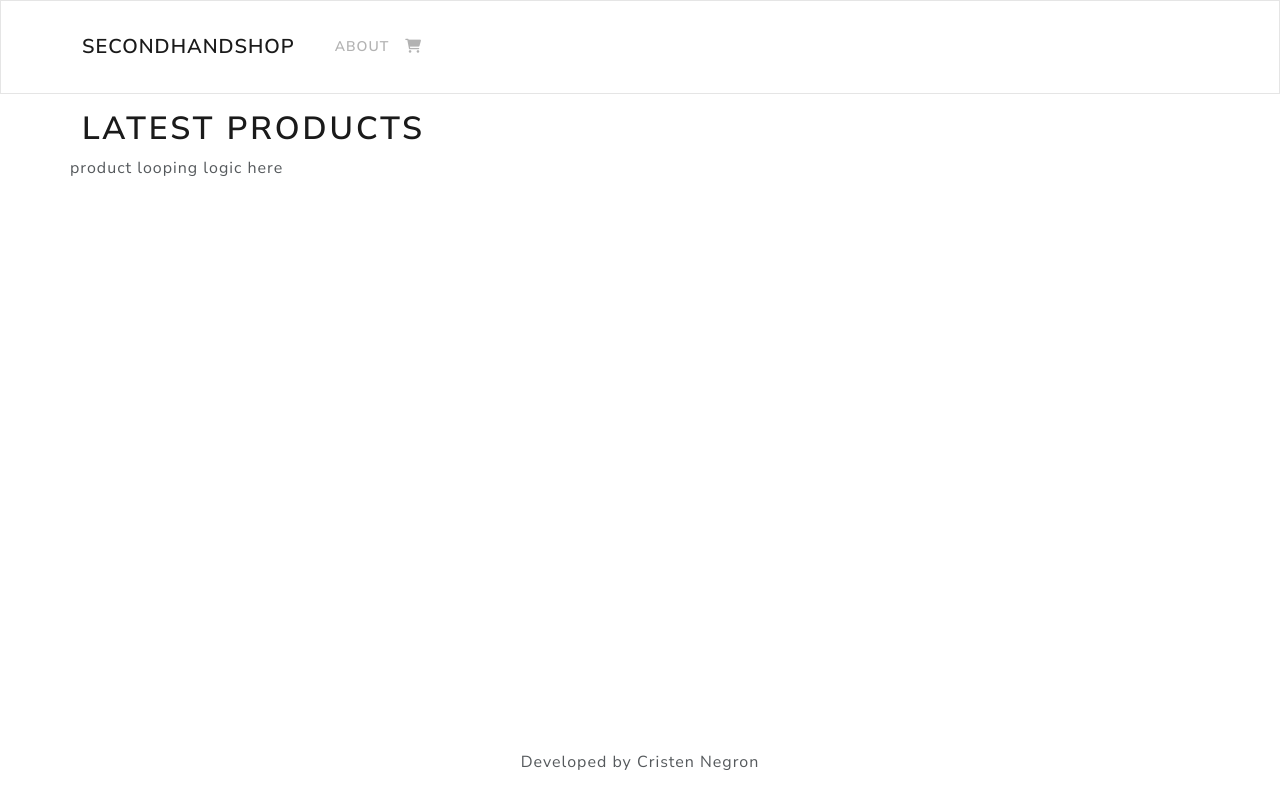
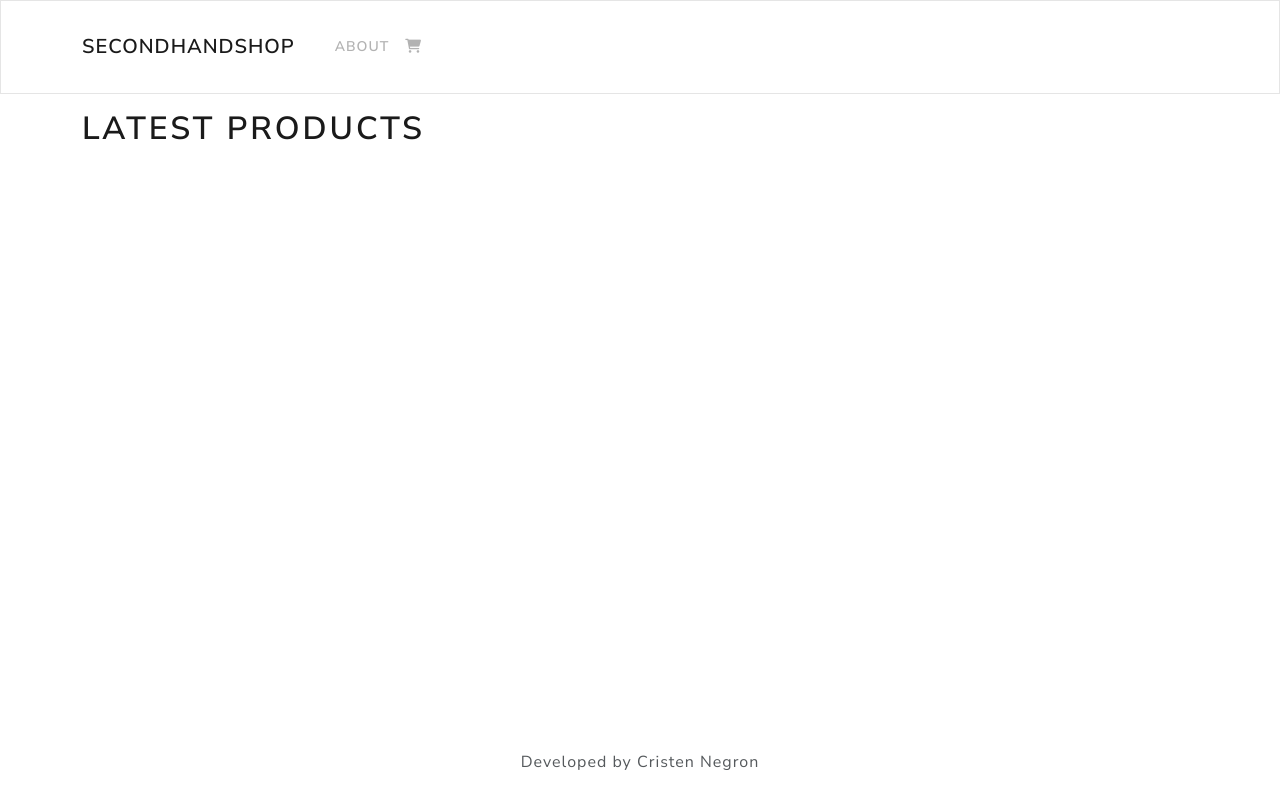
Before and after one commit to cristennegron/secondhandshop, a React (Create React App) app in the folder capstone_django/client/: page / in a window 1280 px wide. Built offline with nearby package versions, Linux system fonts and the light colour scheme.

Commit message:
created static file for photos

```diff
--- a/capstone_django/client/src/components/Header.js
+++ b/capstone_django/client/src/components/Header.js
@@ -11,7 +11,6 @@ function Header() {
             <Navbar.Collapse id="basic-navbar-nav">
             <Nav className="me-auto">
                 <Nav.Link href="/about">About</Nav.Link>
-
                 <Nav.Link href="/cart"><i className="fas fa-shopping-cart"></i></Nav.Link>
 
             </Nav>
--- a/capstone_django/client/src/pages/Home.js
+++ b/capstone_django/client/src/pages/Home.js
@@ -1,12 +1,14 @@
-import React from 'react'
+import React, { useState, useEffect } from 'react'
 import { Row, Col } from 'react-bootstrap'
+import axios from 'axios'
 
 function Home() {
+
   return (
     <div>
         <h1>Latest Products</h1>
         <Row>
-            product looping logic here
+
             <Col sm={12} md={6} lg={4} xL={3}>
 
             </Col>
```
